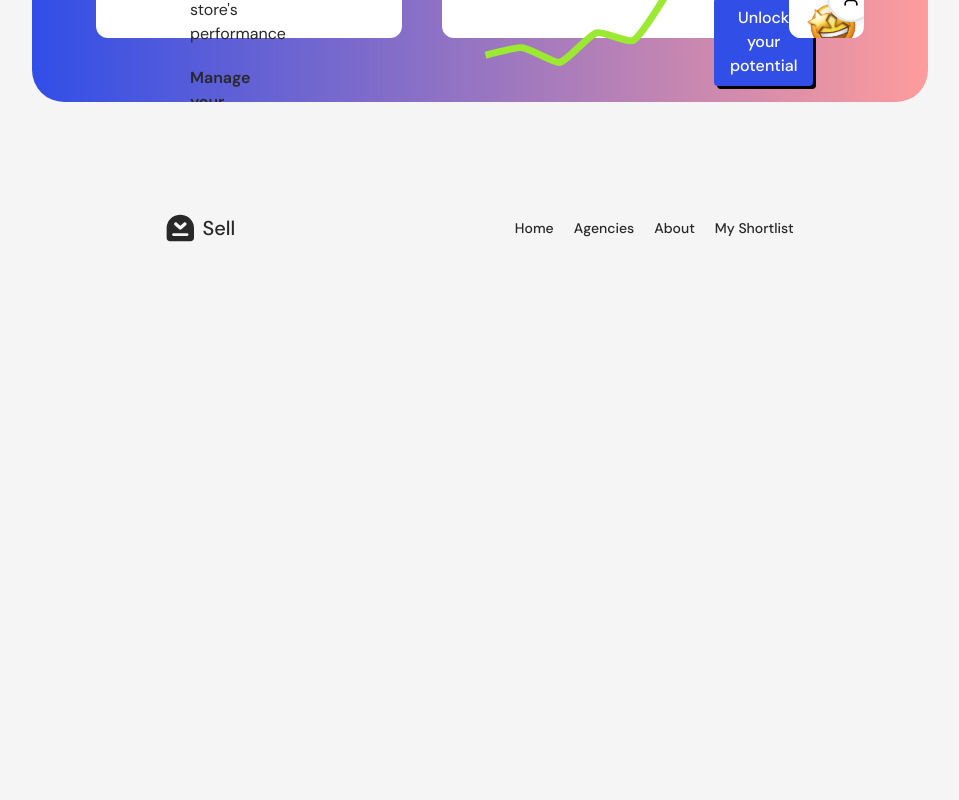
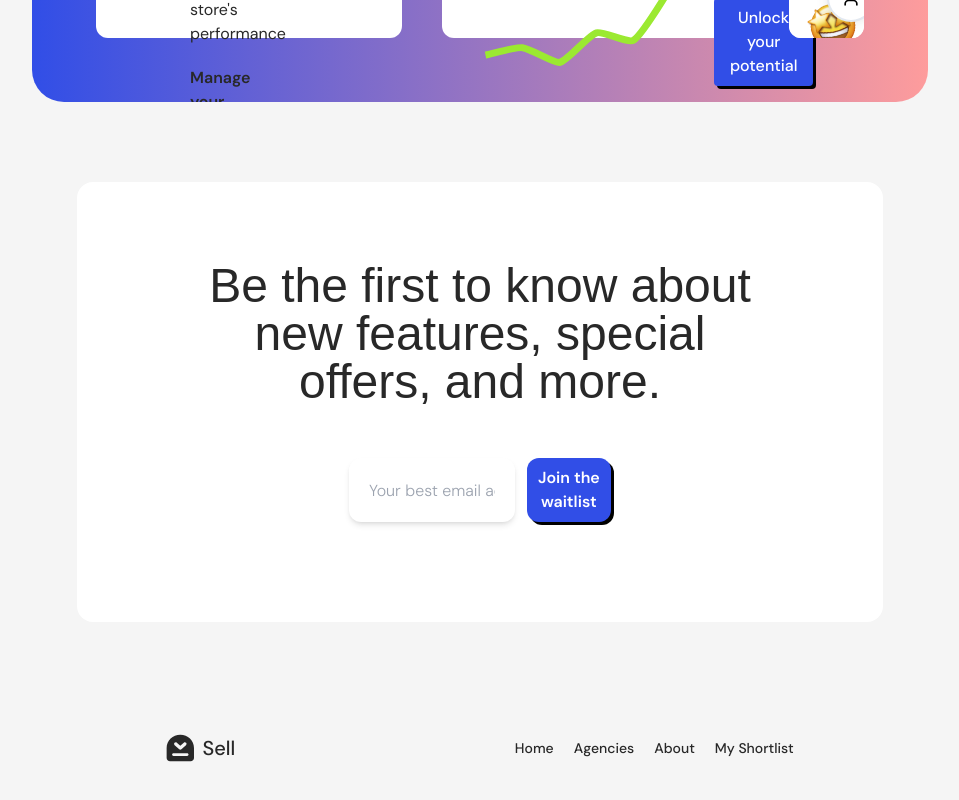
Before and after one commit to LOISGALLAUD/sell-hackathon, a Next.js app: page / in a window 1280 px wide. Shown: the part 1302-2102 px from the top of the page, without its empty margins (160-1119 px from the left). Before the commit the page ends 1624 px from the top, so only its background shows below. Built offline with nearby package versions, Linux system fonts and the light colour scheme; a web font is replaced by a local one.

Commit message:
add: newletter

```diff
--- /dev/null
+++ b/app/components/Newsletter.tsx
@@ -0,0 +1,47 @@
+"use client";
+
+import { motion } from "framer-motion";
+import { useState } from "react";
+import { FaRegCheckCircle } from "react-icons/fa";
+
+const Newsletter = () => {
+  const [clicked, setClicked] = useState(false);
+
+  return (
+    <section
+      className="bg-white rounded-2xl w-[90%] px-28 py-20 mt-20
+    flex flex-col justify-center items-center"
+    >
+      <h1 className="font-dela text-5xl text-center mb-8">
+        Be the first to know about new features, special offers, and more.
+      </h1>
+      <div className="flex flex-row justify-center items-center my-5 gap-3 w-[45%]">
+        <input
+          type="email"
+          placeholder="Your best email address"
+          className="rounded-xl w-[66%] h-16 p-5 font-light shadow-md"
+        />
+        <button
+          onClick={() => setClicked(!clicked)}
+          className="bg-sell-primary text-white font-semibold rounded-xl w-[34%]
+        transition-all shadow-[3px_3px_0px_black] h-16
+        hover:shadow-none hover:translate-x-[3px] hover:translate-y-[3px]"
+        >
+          {/* Try it out */}
+          {clicked ? (
+            <motion.div
+              initial={{ scale: 0, opacity: 0 }}
+              animate={{ scale: 1, opacity: 1, rotate: 360 }}
+            >
+              <FaRegCheckCircle className="inline-block text-3xl" />
+            </motion.div>
+          ) : (
+            "Join the waitlist"
+          )}
+        </button>
+      </div>
+    </section>
+  );
+};
+
+export default Newsletter;
--- a/app/components/VaporGrid.tsx
+++ b/app/components/VaporGrid.tsx
@@ -11,7 +11,7 @@ const circles = [
     left: "15%",
     x: [0, 150, 300, 150, 0],
     y: [0, 100, 200, 100, 0],
-    duration: 13,
+    duration: 10,
   },
   {
     className: "bg-sell-lava",
@@ -20,7 +20,7 @@ const circles = [
     left: "70%",
     x: [0, -200, -400, -100, 50, 0],
     y: [0, -50, -100, 50, 0],
-    duration: 20,
+    duration: 17,
   },
   {
     className: "bg-sell-fog",
@@ -38,7 +38,7 @@ const circles = [
     left: "80%",
     x: [0, -150, -300, -150, 0],
     y: [0, -100, -200, -100, 0],
-    duration: 15,
+    duration: 12,
   },
   {
     className: "bg-sell-fog",
@@ -47,7 +47,7 @@ const circles = [
     left: "10%",
     x: [0, 100, 200, 100, 0],
     y: [0, 50, 100, 50, 0],
-    duration: 12,
+    duration: 9,
   },
   {
     className: "bg-sell-lava",
@@ -56,7 +56,7 @@ const circles = [
     left: "60%",
     x: [0, -100, -200, -50, 0],
     y: [0, -50, -100, -50, 0],
-    duration: 18,
+    duration: 16,
   },
   {
     className: "bg-sell-lava",
@@ -95,7 +95,7 @@ const VaporGrid: React.FC = () => {
         {circles.map((circle, index) => (
           <motion.div
             key={index}
-            className={`absolute ${circle.className} opacity-75 ${circle.size} rounded-full blur-3xl`}
+            className={`absolute ${circle.className} opacity-75 ${circle.size} rounded-full blur-2xl`}
             style={{ top: circle.top, left: circle.left }}
             custom={circle}
             variants={{
--- a/app/page.tsx
+++ b/app/page.tsx
@@ -1,5 +1,6 @@
 import Charts from "./components/Charts";
 import Hero from "./components/Hero";
+import Newsletter from "./components/Newsletter";
 
 export default function Home() {
   return (
@@ -7,7 +8,7 @@ export default function Home() {
       <Hero />
       <Charts />
       {/* Features */}
-      {/* Newsletter */}
+      <Newsletter />
     </main>
   );
 }
```
